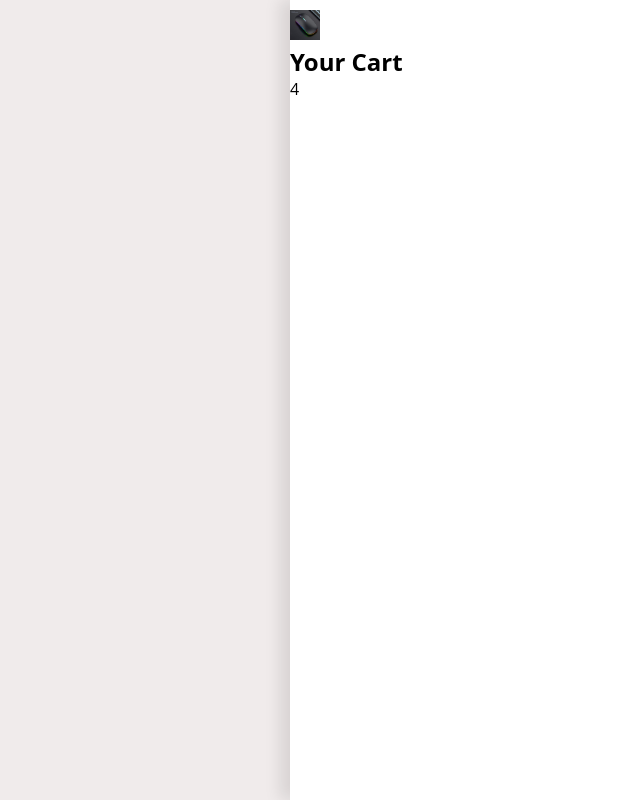
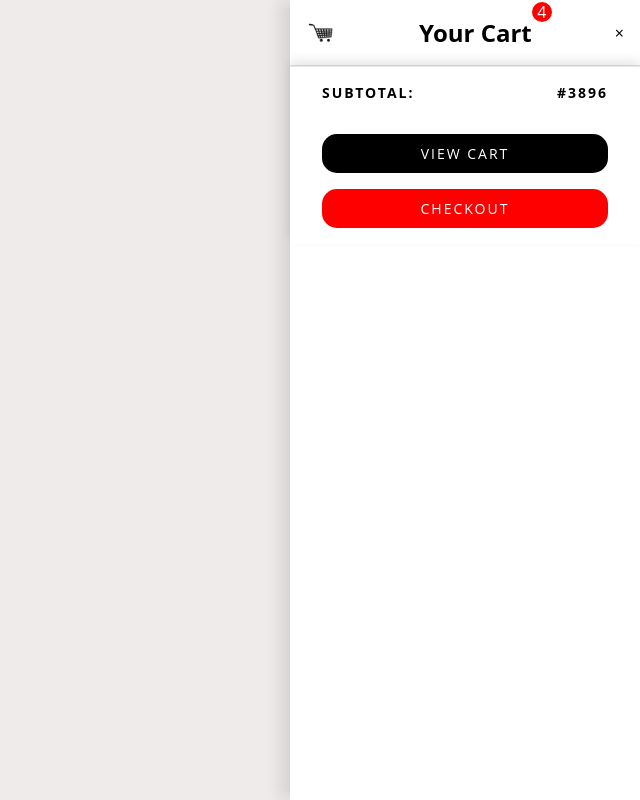
Before and after one commit to AYOMIFROSH/DOM_PROJECT, a plain HTML site: page index.html in a window 1280 px wide. Shown: the whole page, without its empty margins (640-1280 px from the left). Drawn offline with Linux system fonts and the light colour scheme.

Commit message:
updating index.html

```diff
--- a/index.html
+++ b/index.html
@@ -11,18 +11,28 @@
     <body>
         <!--actually i thought of making side cart(SMILE)-->
         <div class="sidecart">
-        <div class="cart_content"></div>
+            <div class="cart_content">
                 <!--here is the cart header-->
                 <div class="cart_header">
-            <img src="images/DOM-Image.jpg" alt="" style="width: 30px" />
+                    <img src="images/CartIcon.jpg" alt="" style="width: 30px" />
                     <div class="header_title">
                         <h2>Your Cart</h2>
-                <span id="items_number">4</span>
+                        <span id="items_num">4</span>
                     </div>
+                    <span id="close_btn" class="close_btn">&times;</span>
                 </div>
                 <!--now the cart items -->
                 <div class="cart_items"></div>
                 <!--now the cart Actions "my head dey swell (smile)"-->
-        <div class="cart_action"></div>
+                <div class="cart_actions">
+                    <div class="subtotal">
+                        <p>SUBTOTAL:</p>
+                        <P>#<span id="subtotal_price">3896</span></P>
+                    </div>
+                    <button>View Cart</button>
+                    <button>Checkout</button>
+                </div>
+            </div>
+        </div>
     </body>
 </html>
--- a/style.css
+++ b/style.css
@@ -6,8 +6,12 @@
 }
 
 :root {
-    --accent-color: #808080;
+    --accent-color: #FF0000;
     --light-gray: rgba(0, 0, 0, 0.1);
+}
+
+button:hover {
+    opacity: 0.8;
 }
 
 body{
@@ -32,3 +36,81 @@ body{
     display: flex;
     flex-direction: column;
 }
+
+/* Cart Header*/
+.cart_header {
+    padding: 1rem;
+    border-bottom: 1px solid var(--light-gray);
+    display: flex;justify-content: space-between;
+    align-items: center;
+}
+
+.header_title {
+    position: relative;
+}
+
+.header_title span {
+    position:absolute;
+    top: -14px;
+    right: -20px;
+    width: 20px;
+    height: 20px;
+    background-color: var(--accent-color);
+    border-radius: 50%;
+    color: #fff;
+    display: flex;
+    align-items: center;
+    justify-content: center;
+}
+
+.cart_header .close_btn {
+    font_size: 2rem;
+    cursor: pointer;
+    transition: transform 0.2s ease;
+}
+
+.cart_header .close_btn:hover {
+    transform: scale(1.1)
+}
+
+/*cart items*/
+.cart_items {
+    flex: 1;
+    overflow-x: hidden;
+}
+
+/* cart acctions*/
+.cart_actions {
+    padding: 1rem 2rem;
+    display: flex;
+    flex-direction: column;
+    gap: 1rem;
+    border-top: 1px solid var(--light-gray);
+    box-shadow: 0 -5px 10px var(--light-gray);
+}
+
+.cart_actions .subtotal {
+    margin-bottom: 1rem;
+    display: flex;
+    align-items: center;
+    justify-content: space-between;
+    font-size: 14px;
+    font-weight: bold;
+    letter-spacing: 2px;
+}
+
+.cart_actions button {
+    border: none;
+    background-color: #000;
+    color: #fff;
+    border-radius: 15px;
+    padding: 10px;
+    font-size: 14px;
+    text-transform: uppercase;
+    letter-spacing: 2px;
+    cursor: pointer;
+}
+
+.cart_actions button:nth-of-type(2) {
+    background-color: var(--accent-color);
+}
```
Lines whose indentation alone changed are shown as unchanged.
